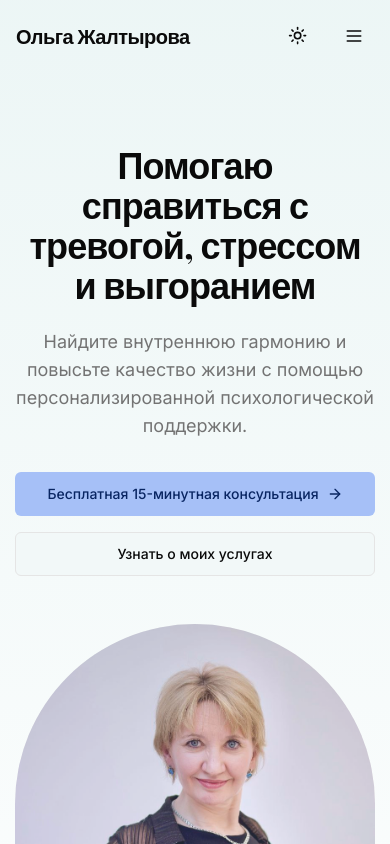
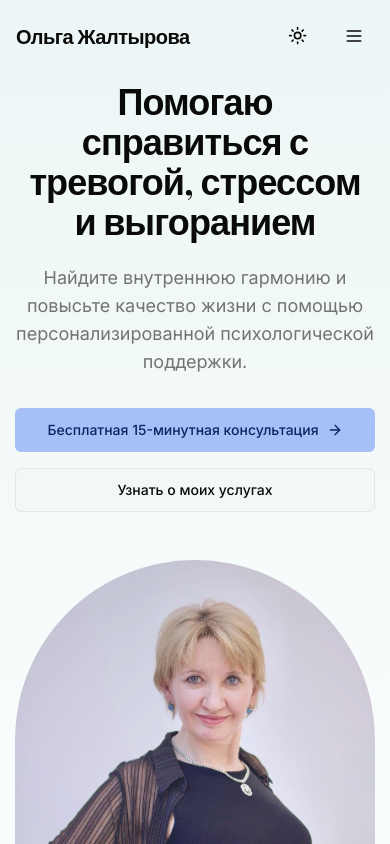
Before and after one commit to DamirZ7/olga-psy-landing, a Next.js app: page / in a window 390 px wide. Shown: the top 844 px of the page. Built offline with nearby package versions, Linux system fonts and the light colour scheme; a web font is replaced by a local one.

Commit message:
Reduce hero top padding for tablets

```diff
--- a/components/sections/hero-section.tsx
+++ b/components/sections/hero-section.tsx
@@ -35,7 +35,7 @@ export function HeroSection() {
 
   return (
     <section className="relative min-h-screen overflow-hidden bg-gradient-to-b from-mint/30 to-white dark:from-accent/10 dark:to-background pt-20">
-      <div className="section-container flex flex-col items-center justify-center min-h-[calc(100vh-5rem)]">
+      <div className="section-container pt-0 md:pt-0 pb-16 md:pb-24 flex flex-col items-center justify-center min-h-[calc(100vh-5rem)]">
         <motion.div
           className="grid gap-12 lg:grid-cols-2 lg:gap-8 xl:gap-16 items-center"
           initial="hidden"
```
